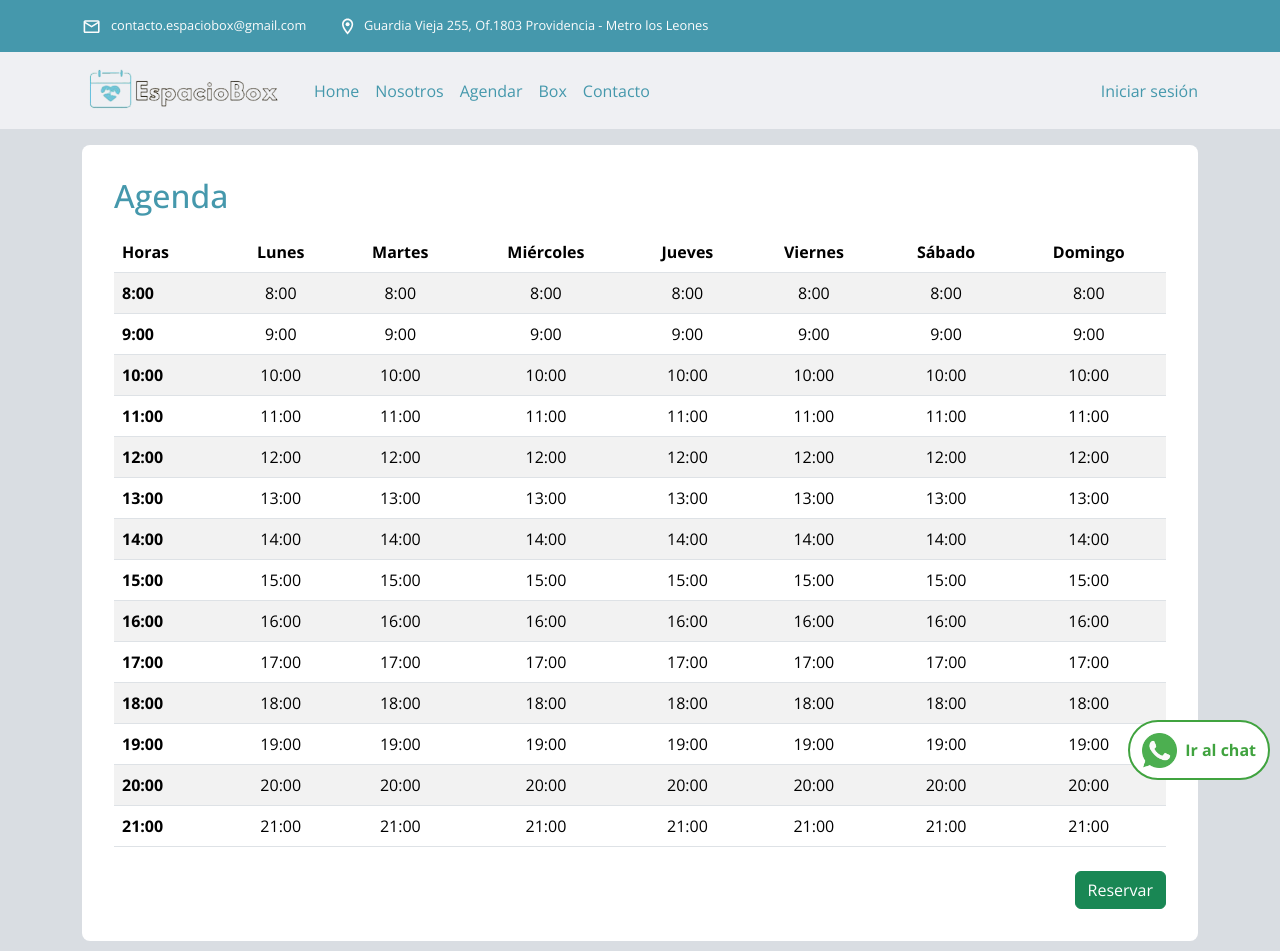
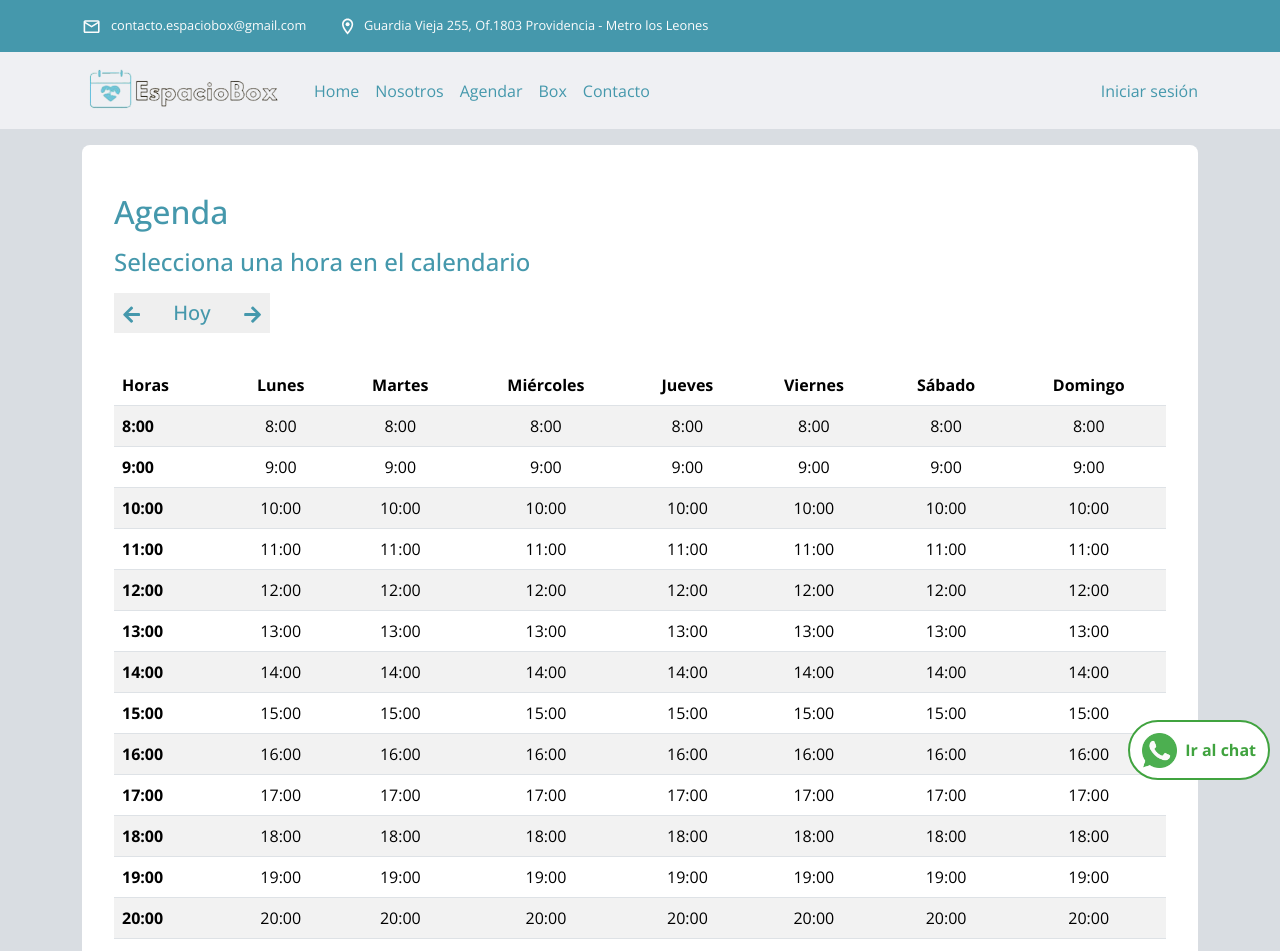
Before and after one commit to ssalinascalibar/espacio-box-noLogin, a React (Vite) app: page /agendar in a window 1280 px wide. Shown: the top 951 px of the page. Built offline with nearby package versions, Linux system fonts and the light colour scheme.

Commit message:
mod calendar button navigation styles

```diff
--- a/src/assets/icons/icons.js
+++ b/src/assets/icons/icons.js
@@ -9,7 +9,7 @@ import {
   MdAddCircleOutline
 } from "react-icons/md";
 // iconos Font Awesome
-import { FaInstagram, FaRegTrashAlt, FaRegEdit } from "react-icons/fa";
+import { FaInstagram, FaRegTrashAlt, FaRegEdit, FaArrowLeft, FaArrowRight } from "react-icons/fa";
 
 // Exportar solo los iconos necesarios
 export {
@@ -22,5 +22,7 @@ export {
   MdCheckCircle,
   FaRegTrashAlt,
   MdAddCircleOutline,
-  FaRegEdit
+  FaRegEdit,
+  FaArrowLeft,
+  FaArrowRight
 };
--- a/src/features/reserve/Reserve.jsx
+++ b/src/features/reserve/Reserve.jsx
@@ -1,7 +1,8 @@
 import Container from "react-bootstrap/Container";
 import Table from "react-bootstrap/Table";
 import Button from "react-bootstrap/Button";
-import "./reserve.css"
+import { FaArrowLeft, FaArrowRight } from "../../assets/icons/icons"
+import "./reserve.css";
 
 export default function Reserve() {
   const days = [
@@ -14,17 +15,26 @@ export default function Reserve() {
     "Domingo",
   ];
   const hours = Array.from({ length: 14 }, (_, i) => `${i + 8}:00`);
+
   return (
     <Container>
       <div className="backgroundSection">
-            <div id="reserve-table">
+        <div id="calendar">
           <h2>Agenda</h2>
+            <h4>Selecciona una hora en el calendario</h4>
+          <div id="navigation-calendar">
+            <button className="navigation-button"><FaArrowLeft /></button>
+            <button className="navigation-button"><h5>Hoy</h5></button>
+            <button className="navigation-button"><FaArrowRight /></button>
+          </div>
           <Table striped responsive>
             <thead>
-            <tr >
+              <tr>
                 <th>Horas</th>
                 {days.map((day) => (
-                <th key={day} className="text-center">{day}</th>
+                  <th key={day} className="text-center">
+                    {day}
+                  </th>
                 ))}
               </tr>
             </thead>
@@ -41,8 +51,10 @@ export default function Reserve() {
               ))}
             </tbody>
           </Table>
-        <div id="reserve-footer">
-          <Button variant="success" className="mt-2">Reservar</Button>
+          <div id="calendar-footer">
+            <Button variant="success" className="mt-2">
+              Reservar
+            </Button>
           </div>
         </div>
       </div>
--- a/src/features/reserve/reserve.css
+++ b/src/features/reserve/reserve.css
@@ -1,5 +1,25 @@
-#reserve-table h2{
-    margin-bottom: 1rem;
+#calendar h2{
+    margin: 1rem 0;
+}
+
+#calendar #navigation-calendar{
+    display: flex;
+    margin: 1rem 0 2rem 0;
+    align-items: center;
+}
+
+#calendar #navigation-calendar h5{
+    margin: 0 1rem 0 1rem;
+}
+
+#calendar #navigation-calendar svg{
+    font-size: 1.2em;
+}
+
+#calendar #navigation-calendar .navigation-button{
+    color: var(--primary-color);
+    border: none;
+    padding: 0.5rem;
 }
 
 .hover-td:hover {
@@ -11,7 +31,13 @@
     font-weight: 700;
 }
 
-#reserve-table #reserve-footer{
+#calendar #calendar-footer{
+    margin-top: 1rem;
     text-align: right;
 
 }
+
+#calendar #calendar-footer .btn{
+    width: 100%;
+
+}
```
Lines whose indentation alone changed are shown as unchanged.
